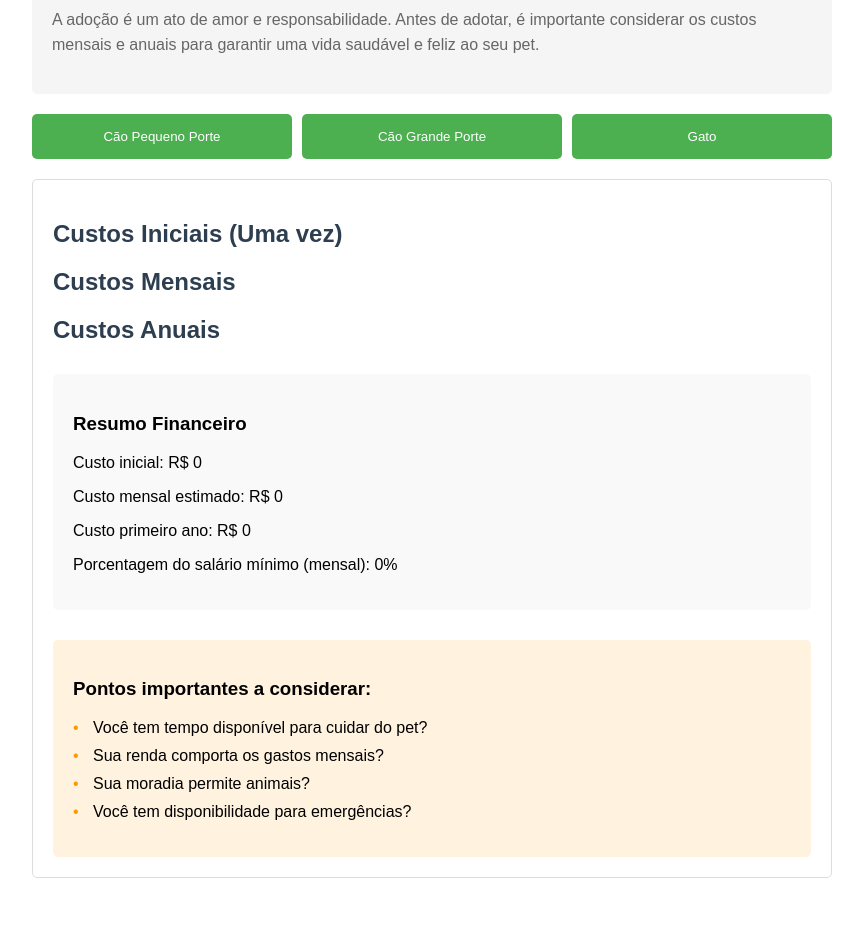
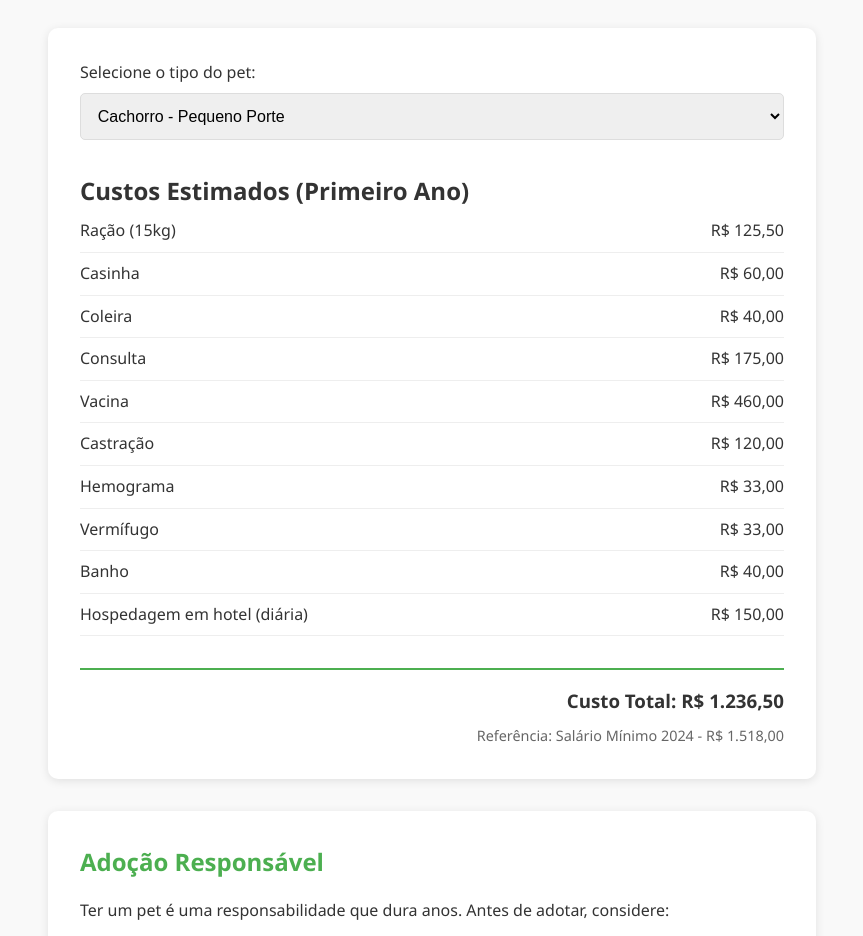
Before and after one commit to gustavofbs/CalculaAdota, a plain HTML site: page docs/index.html in a window 1280 px wide. Shown: the part 121-1057 px from the top of the page, without its empty margins (208-1071 px from the left). Before the commit the page ends 1027 px from the top, so only its background shows below. Drawn offline with Linux system fonts and the light colour scheme.

Commit message:
Implementa calculadora V4

```diff
--- a/docs/calculator.js
+++ /dev/null
@@ -1,91 +0,0 @@
-const MINIMUM_WAGE = 1518;
-
-const petCosts = {
-    small: {
-        initial: {
-            'Casinha': 60,
-            'Coleira': 40,
-            'Consulta inicial': 175,
-            'Vacinas iniciais': 460,
-        },
-        monthly: {
-            'Ração (15kg)': 125.5,
-            'Banho': 40,
-        },
-        yearly: {
-            'Castração': 120,
-            'Hemograma': 33,
-            'Vermífugo': 33,
-            'Vacinas anuais': 270
-        }
-    },
-    large: {
-        initial: {
-            'Casinha': 357,
-            'Coleira': 121,
-            'Consulta inicial': 250,
-            'Vacinas iniciais': 270,
-        },
-        monthly: {
-            'Ração (15kg)': 150,
-            'Banho': 80,
-        },
-        yearly: {
-            'Castração': 1400,
-            'Hemograma': 33,
-            'Vermífugo': 33,
-            'Vacinas anuais': 270
-        }
-    },
-    cat: {
-        initial: {
-            'Casinha': 200,
-            'Coleira': 5,
-            'Consulta inicial': 150,
-            'Vacinas iniciais': 100,
-        },
-        monthly: {
-            'Ração': 15,
-            'Areia': 25,
-        },
-        yearly: {
-            'Castração': 180,
-            'Hemograma': 85,
-            'Vermífugo': 15,
-            'Vacinas anuais': 100
-        }
-    }
-};
-
-function calculateCosts(costs) {
-    return Object.values(costs).reduce((sum, cost) => sum + cost, 0);
-}
-
-function displayCostsList(costs, elementId) {
-    const element = document.getElementById(elementId);
-    element.innerHTML = '';
-    for (const [item, cost] of Object.entries(costs)) {
-        element.innerHTML += `<div class="cost-item">${item}: R$ ${cost.toFixed(2)}</div>`;
-    }
-}
-
-function selectPetType(type) {
-    const pet = petCosts[type];
-
-    displayCostsList(pet.initial, 'initialCostsList');
-    displayCostsList(pet.monthly, 'monthlyCostsList');
-    displayCostsList(pet.yearly, 'yearCostsList');
-
-    const initialTotal = calculateCosts(pet.initial);
-    const monthlyTotal = calculateCosts(pet.monthly);
-    const yearlyTotal = calculateCosts(pet.yearly);
-
-    document.getElementById('initialTotal').textContent = initialTotal.toFixed(2);
-    document.getElementById('monthlyTotal').textContent = monthlyTotal.toFixed(2);
-
-    const firstYearTotal = initialTotal + (monthlyTotal * 12) + yearlyTotal;
-    document.getElementById('yearTotal').textContent = firstYearTotal.toFixed(2);
-
-    const monthlyPercentage = (monthlyTotal / MINIMUM_WAGE * 100).toFixed(2);
-    document.getElementById('salaryPercentage').textContent = monthlyPercentage;
-}
--- a/docs/index.html
+++ b/docs/index.html
@@ -3,53 +3,45 @@
 <head>
     <meta charset="UTF-8">
     <meta name="viewport" content="width=device-width, initial-scale=1.0">
-    <title>Simulador de Gastos com Pets - Adoção Responsável</title>
+    <title>Calculadora de Adoção Pet</title>
     <link rel="stylesheet" href="styles.css">
 </head>
 <body>
-    <div class="calculator-container">
-        <div class="intro-section">
-            <h1>Simulador de Gastos com Pets</h1>
-            <p class="adoption-info">A adoção é um ato de amor e responsabilidade. Antes de adotar, é importante considerar os custos mensais e anuais para garantir uma vida saudável e feliz ao seu pet.</p>
+    <div class="container">
+        <h1>Calculadora de Adoção Pet</h1>
+        <p class="subtitle">Simule os gastos do primeiro ano com seu novo amigo</p>
+
+        <div class="calculator">
+            <div class="pet-type-selector">
+                <label for="petType">Selecione o tipo do pet:</label>
+                <select id="petType">
+                    <option value="small-dog">Cachorro - Pequeno Porte</option>
+                    <option value="large-dog">Cachorro - Grande Porte</option>
+                    <option value="cat">Gato</option>
+                </select>
+            </div>
+
+            <div class="results">
+                <h2>Custos Estimados (Primeiro Ano)</h2>
+                <div id="costBreakdown"></div>
+                <div class="total-cost">
+                    <h3>Custo Total: <span id="totalCost">R$ 0,00</span></h3>
+                    <p class="salary-reference">Referência: Salário Mínimo 2024 - R$ 1.518,00</p>
+                </div>
+            </div>
         </div>
 
-        <div class="pet-selector">
-            <button onclick="selectPetType('small')">Cão Pequeno Porte</button>
-            <button onclick="selectPetType('large')">Cão Grande Porte</button>
-            <button onclick="selectPetType('cat')">Gato</button>
-        </div>
-
-        <div class="results-container">
-            <div class="costs-section">
-                <h2>Custos Iniciais (Uma vez)</h2>
-                <div id="initialCostsList"></div>
-
-                <h2>Custos Mensais</h2>
-                <div id="monthlyCostsList"></div>
-
-                <h2>Custos Anuais</h2>
-                <div id="yearCostsList"></div>
-            </div>
-
-            <div class="summary-container">
-                <h3>Resumo Financeiro</h3>
-                <p>Custo inicial: R$ <span id="initialTotal">0</span></p>
-                <p>Custo mensal estimado: R$ <span id="monthlyTotal">0</span></p>
-                <p>Custo primeiro ano: R$ <span id="yearTotal">0</span></p>
-                <p>Porcentagem do salário mínimo (mensal): <span id="salaryPercentage">0</span>%</p>
-            </div>
-
-            <div class="adoption-tips">
-                <h3>Pontos importantes a considerar:</h3>
-                <ul id="adoptionChecklist">
-                    <li>Você tem tempo disponível para cuidar do pet?</li>
-                    <li>Sua renda comporta os gastos mensais?</li>
-                    <li>Sua moradia permite animais?</li>
-                    <li>Você tem disponibilidade para emergências?</li>
-                </ul>
-            </div>
+        <div class="adoption-info">
+            <h2>Adoção Responsável</h2>
+            <p>Ter um pet é uma responsabilidade que dura anos. Antes de adotar, considere:</p>
+            <ul>
+                <li>Tempo disponível para cuidados e atenção</li>
+                <li>Espaço adequado em casa</li>
+                <li>Orçamento mensal para alimentação e cuidados</li>
+                <li>Compromisso com vacinas e visitas ao veterinário</li>
+            </ul>
         </div>
     </div>
-    <script src="calculator.js"></script>
+    <script src="script.js"></script>
 </body>
 </html>
--- /dev/null
+++ b/docs/script.js
@@ -0,0 +1,72 @@
+const petCosts = {
+    'small-dog': {
+        'Ração (15kg)': 125.5,
+        'Casinha': 60,
+        'Coleira': 40,
+        'Consulta': 175,
+        'Vacina': 460,
+        'Castração': 120,
+        'Hemograma': 33,
+        'Vermífugo': 33,
+        'Banho': 40,
+        'Hospedagem em hotel (diária)': 150
+    },
+    'large-dog': {
+        'Ração (15kg)': 150,
+        'Casinha': 357,
+        'Coleira': 121,
+        'Consulta': 250,
+        'Vacina': 270,
+        'Castração': 1400,
+        'Hemograma': 33,
+        'Vermífugo': 33,
+        'Banho': 80,
+        'Hospedagem em hotel (diária)': 150
+    },
+    'cat': {
+        'Ração': 15,
+        'Casinha': 200,
+        'Coleira': 5,
+        'Consulta': 150,
+        'Vacina': 100,
+        'Castração': 180,
+        'Hemograma': 85,
+        'Vermífugo': 15,
+        'Hospedagem em hotel (diária)': 145
+    }
+};
+
+function formatCurrency(value) {
+    return new Intl.NumberFormat('pt-BR', {
+        style: 'currency',
+        currency: 'BRL'
+    }).format(value);
+}
+
+function updateCosts() {
+    const petType = document.getElementById('petType').value;
+    const costs = petCosts[petType];
+    const costBreakdown = document.getElementById('costBreakdown');
+    const totalCostElement = document.getElementById('totalCost');
+
+    costBreakdown.innerHTML = '';
+    let total = 0;
+
+    for (const [item, cost] of Object.entries(costs)) {
+        total += cost;
+        const costItem = document.createElement('div');
+        costItem.className = 'cost-item';
+        costItem.innerHTML = `
+            <span>${item}</span>
+            <span>${formatCurrency(cost)}</span>
+        `;
+        costBreakdown.appendChild(costItem);
+    }
+
+    totalCostElement.textContent = formatCurrency(total);
+}
+
+document.getElementById('petType').addEventListener('change', updateCosts);
+
+// Initialize costs on page load
+document.addEventListener('DOMContentLoaded', updateCosts);
--- a/docs/styles.css
+++ b/docs/styles.css
@@ -1,88 +1,113 @@
-.calculator-container {
-    max-width: 800px;
-    margin: 0 auto;
-    padding: 20px;
-    font-family: Arial, sans-serif;
+:root {
+    --primary-color: #4CAF50;
+    --secondary-color: #45a049;
+    --background-color: #f9f9f9;
+    --text-color: #333;
 }
 
-.intro-section {
-    background-color: #f5f5f5;
-    padding: 20px;
+* {
+    margin: 0;
+    padding: 0;
+    box-sizing: border-box;
+}
+
+body {
+    font-family: 'Segoe UI', Tahoma, Geneva, Verdana, sans-serif;
+    line-height: 1.6;
+    background-color: var(--background-color);
+    color: var(--text-color);
+}
+
+.container {
+    max-width: 800px;
+    margin: 2rem auto;
+    padding: 0 1rem;
+}
+
+h1 {
+    text-align: center;
+    color: var(--primary-color);
+    margin-bottom: 0.5rem;
+}
+
+.subtitle {
+    text-align: center;
+    color: #666;
+    margin-bottom: 2rem;
+}
+
+.calculator {
+    background: white;
+    padding: 2rem;
+    border-radius: 10px;
+    box-shadow: 0 2px 10px rgba(0, 0, 0, 0.1);
+    margin-bottom: 2rem;
+}
+
+.pet-type-selector {
+    margin-bottom: 2rem;
+}
+
+select {
+    width: 100%;
+    padding: 0.8rem;
+    border: 1px solid #ddd;
     border-radius: 5px;
-    margin-bottom: 20px;
+    font-size: 1rem;
+    margin-top: 0.5rem;
+}
+
+.results {
+    margin-top: 2rem;
+}
+
+.cost-item {
+    display: flex;
+    justify-content: space-between;
+    padding: 0.5rem 0;
+    border-bottom: 1px solid #eee;
+}
+
+.total-cost {
+    margin-top: 2rem;
+    padding-top: 1rem;
+    border-top: 2px solid var(--primary-color);
+    text-align: right;
+}
+
+.salary-reference {
+    font-size: 0.9rem;
+    color: #666;
+    margin-top: 0.5rem;
 }
 
 .adoption-info {
-    color: #666;
-    line-height: 1.6;
+    background: white;
+    padding: 2rem;
+    border-radius: 10px;
+    box-shadow: 0 2px 10px rgba(0, 0, 0, 0.1);
 }
 
-.pet-selector {
-    display: flex;
-    gap: 10px;
-    margin-bottom: 20px;
+.adoption-info h2 {
+    color: var(--primary-color);
+    margin-bottom: 1rem;
 }
 
-.pet-selector button {
-    flex: 1;
-    padding: 15px;
-    border: none;
-    border-radius: 5px;
-    background-color: #4CAF50;
-    color: white;
-    cursor: pointer;
-    transition: background-color 0.3s;
+.adoption-info ul {
+    list-style-position: inside;
+    margin-top: 1rem;
 }
 
-.pet-selector button:hover {
-    background-color: #45a049;
+.adoption-info li {
+    margin-bottom: 0.5rem;
 }
 
-.results-container {
-    border: 1px solid #ddd;
-    padding: 20px;
-    border-radius: 5px;
+@media (max-width: 600px) {
+    .container {
+        margin: 1rem auto;
+    }
+
+    .calculator {
+        padding: 1rem;
+    }
 }
-
-.costs-section h2 {
-    color: #2c3e50;
-    margin-top: 20px;
-}
-
-.summary-container {
-    margin-top: 30px;
-    padding: 20px;
-    background-color: #f9f9f9;
-    border-radius: 5px;
-}
-
-.adoption-tips {
-    margin-top: 30px;
-    padding: 20px;
-    background-color: #fff3e0;
-    border-radius: 5px;
-}
-
-.adoption-tips ul {
-    list-style-type: none;
-    padding-left: 0;
-}
-
-.adoption-tips li {
-    margin-bottom: 10px;
-    padding-left: 20px;
-    position: relative;
-}
-
-.adoption-tips li:before {
-    content: "•";
-    position: absolute;
-    left: 0;
-    color: #ff9800;
-}
-
-.total-container {
-    margin-top: 20px;
-    padding-top: 20px;
-    border-top: 2px solid #ddd;
-}
```
